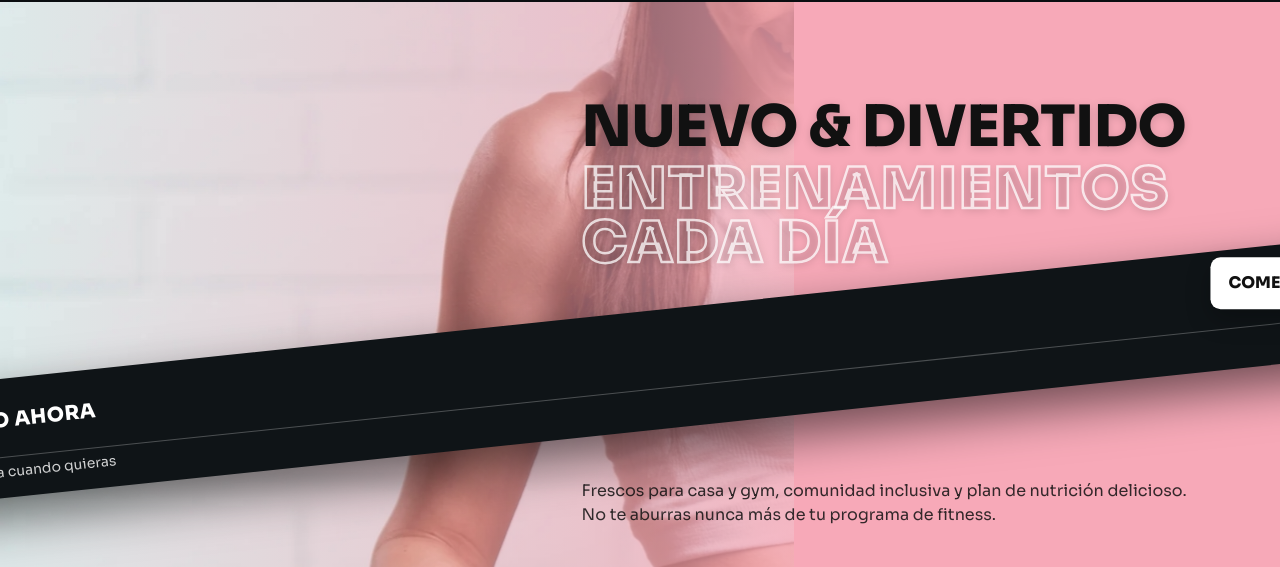
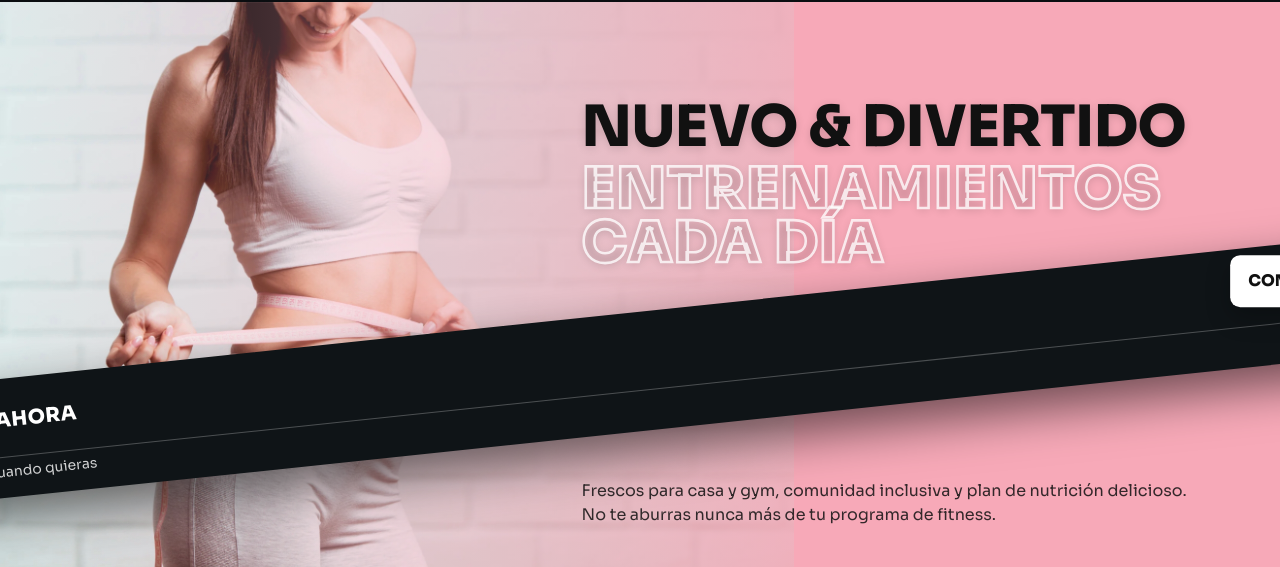
Before and after one commit to jostust/reset90-pro, a React (Vite) app: page / in a window 1280 px wide. Shown: the part 691-1258 px from the top of the page. Built offline with nearby package versions, Linux system fonts and the light colour scheme; grey boxes are pictures that could not be loaded.

Commit message:
Update index 3.css

```diff
--- a/src/index.css
+++ b/src/index.css
@@ -167,3 +167,56 @@
   .ribbon-full{ transform: translateX(-50%) rotate(-4deg); width: 135vw; }
   .ribbon-card{ transform: rotate(4deg); }
 }
+/* ===== Imagen de fondo en Method */
+.method-img{
+  background-size: cover;
+  background-position: center;
+  filter: saturate(1.02) contrast(1.02);
+}
+
+/* Fade correcto sobre imagen (suave y largo) */
+.method-fade-right{
+  background: linear-gradient(90deg,
+    rgba(247,169,184,0) 0%,
+    rgba(247,169,184,.50) 40%,
+    rgba(247,169,184,.90) 68%,
+    rgba(247,169,184,1) 84%,
+    rgba(247,169,184,1) 100%);
+}
+
+/* Títulos grandes estilo Alexia (fluido + outline grueso) */
+.title-xxl{ font-size: clamp(2.3rem, 3.2vw + 1rem, 4.1rem); line-height: 1.02; }
+.title-outline{
+  -webkit-text-stroke: 2.6px rgba(255,255,255,.78);
+  text-stroke: 2.6px rgba(255,255,255,.78);
+  color: transparent;
+  letter-spacing: .01em;
+}
+.title-shadow{ text-shadow: 0 2px 10px rgba(0,0,0,.14); }
+
+/* Cinta diagonal a pantalla completa (full-bleed) */
+.ribbon-full{
+  position: relative;
+  left: 50%;
+  transform: translateX(-50%) rotate(-6deg);
+  width: 128vw;                 /* se sale para asegurar bleed */
+  background: #0f1417;
+  color:#fff;
+  border-radius: 14px;
+  padding: 16px 20px;
+  box-shadow: 0 20px 48px rgba(0,0,0,.55);
+}
+.ribbon-line{ height:1px; background:rgba(255,255,255,.25); margin-top:10px; }
+.ribbon-card{
+  background:#fff; color:#111; border-radius:10px; padding:14px 18px;
+  font-weight:800; display:inline-block; transform: rotate(6deg);
+  box-shadow:0 10px 25px rgba(0,0,0,.25);
+}
+
+/* Responsive: tamaños y ángulos en móvil */
+@media (max-width: 767px){
+  .title-xxl{ font-size: clamp(1.9rem, 4.8vw + 1rem, 2.7rem); }
+  .title-outline{ -webkit-text-stroke: 2.1px rgba(255,255,255,.86); text-stroke: 2.1px rgba(255,255,255,.86); }
+  .ribbon-full{ transform: translateX(-50%) rotate(-4deg); width: 138vw; }
+  .ribbon-card{ transform: rotate(4deg); }
+}
```
